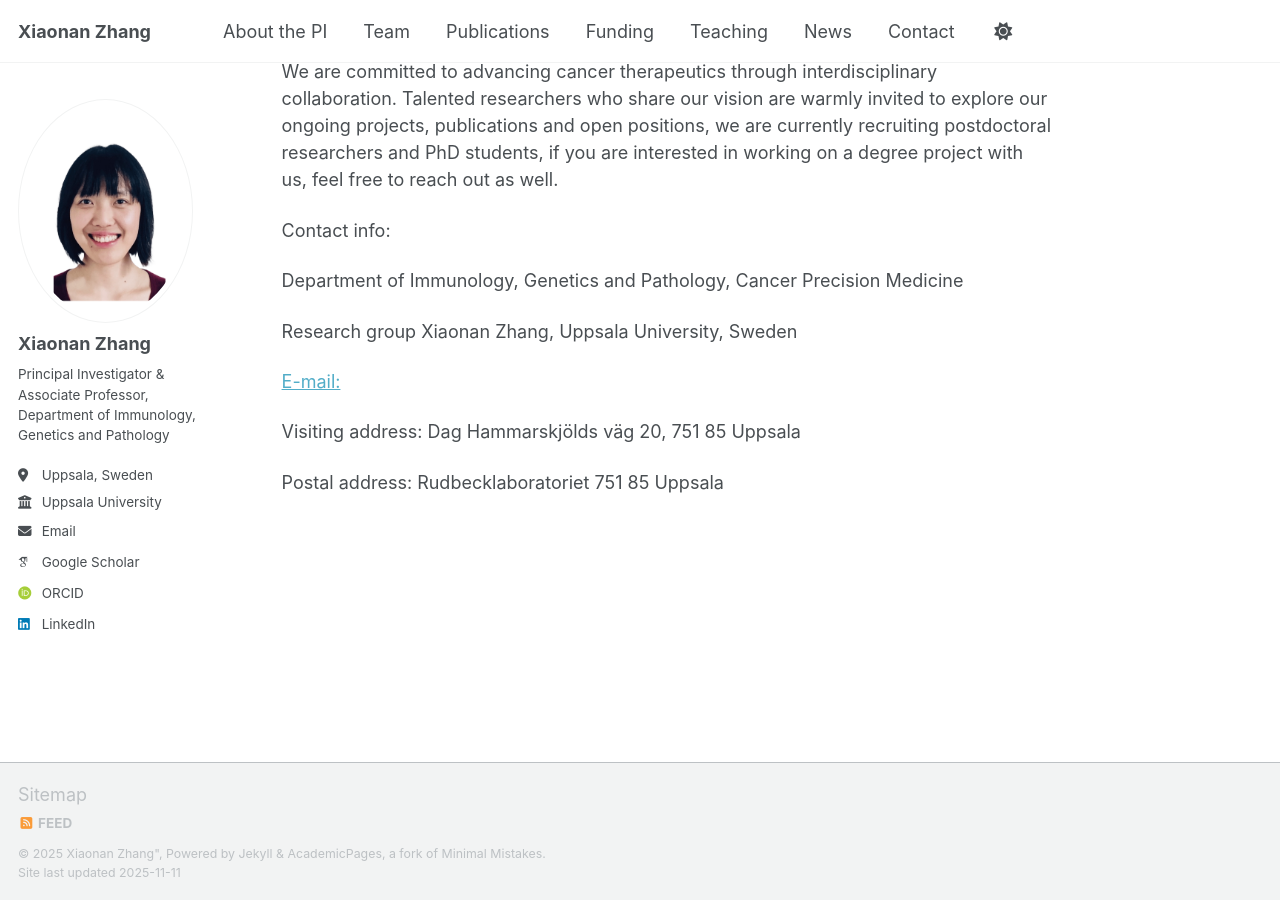
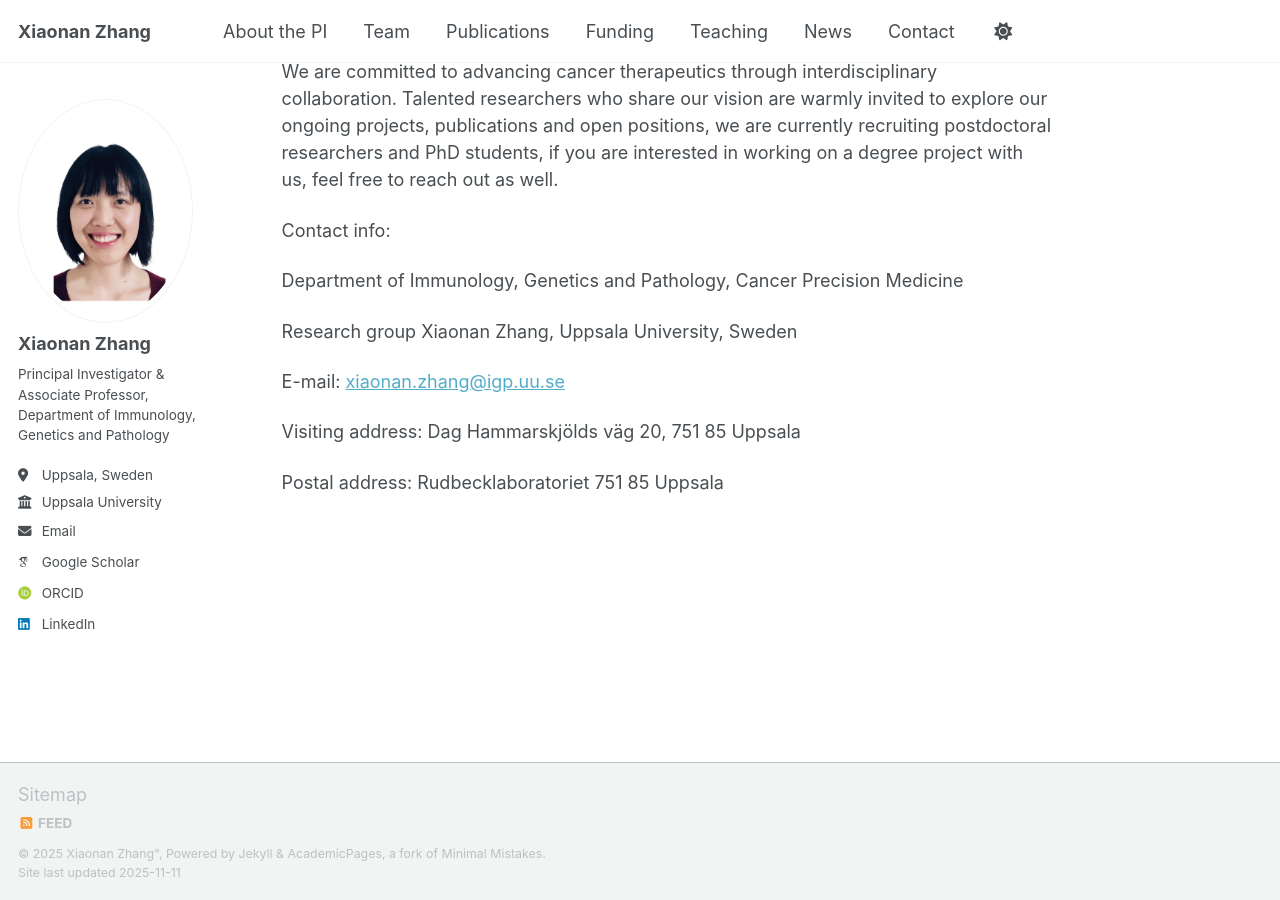
Before and after one commit to Xiaonanzhanglab/XLab, a Jekyll site: the page built from _pages/about.md, in a window 1280 px wide and 900 px high, scrolled down 774 px. Built offline with Jekyll 4.4.1, drawn with Linux system fonts in a browser that asks for light colours; some web fonts are replaced; a script that is not in the unit is left out.

Commit message:
Update about.md

```diff
--- a/_pages/about.md
+++ b/_pages/about.md
@@ -21,7 +21,7 @@ Department of Immunology, Genetics and Pathology, Cancer Precision Medicine
 
 Research group Xiaonan Zhang, Uppsala University, Sweden
 
-[E-mail:](xiaonan.zhang@igp.uu.se)
+E-mail: [xiaonan.zhang@igp.uu.se](xiaonan.zhang@igp.uu.se)
 
 Visiting address:
 Dag Hammarskjölds väg 20,
```
